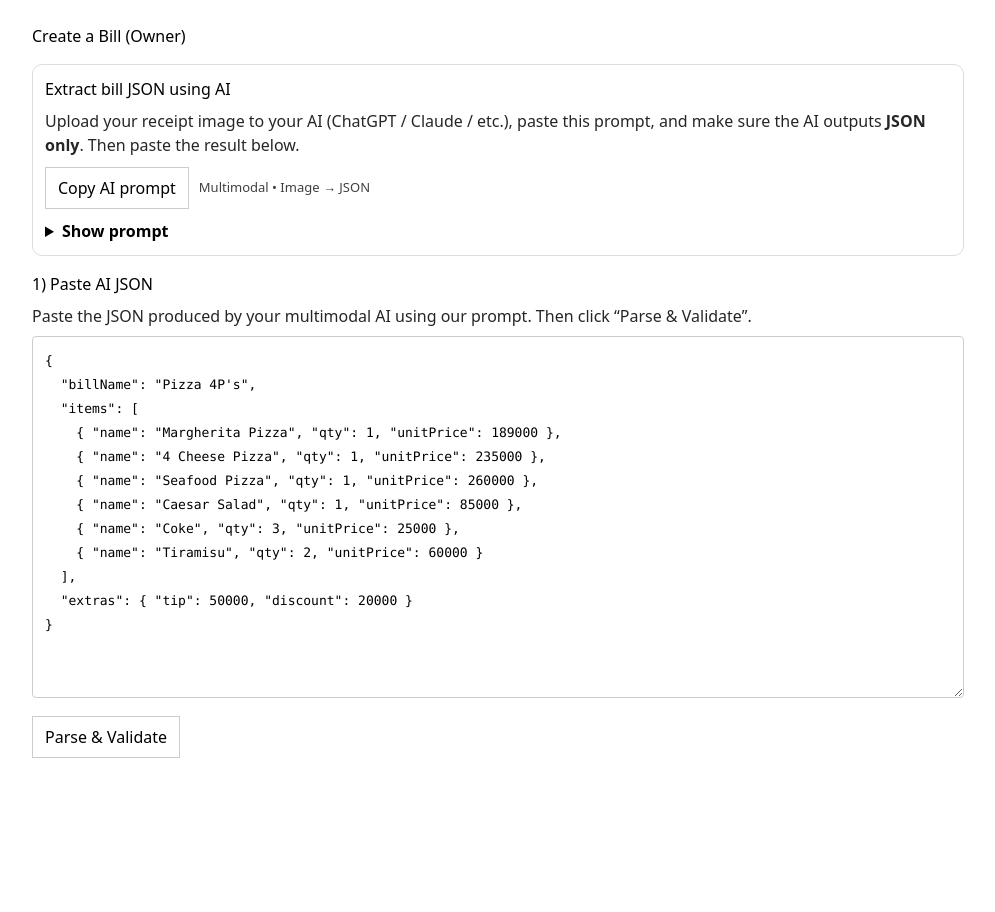
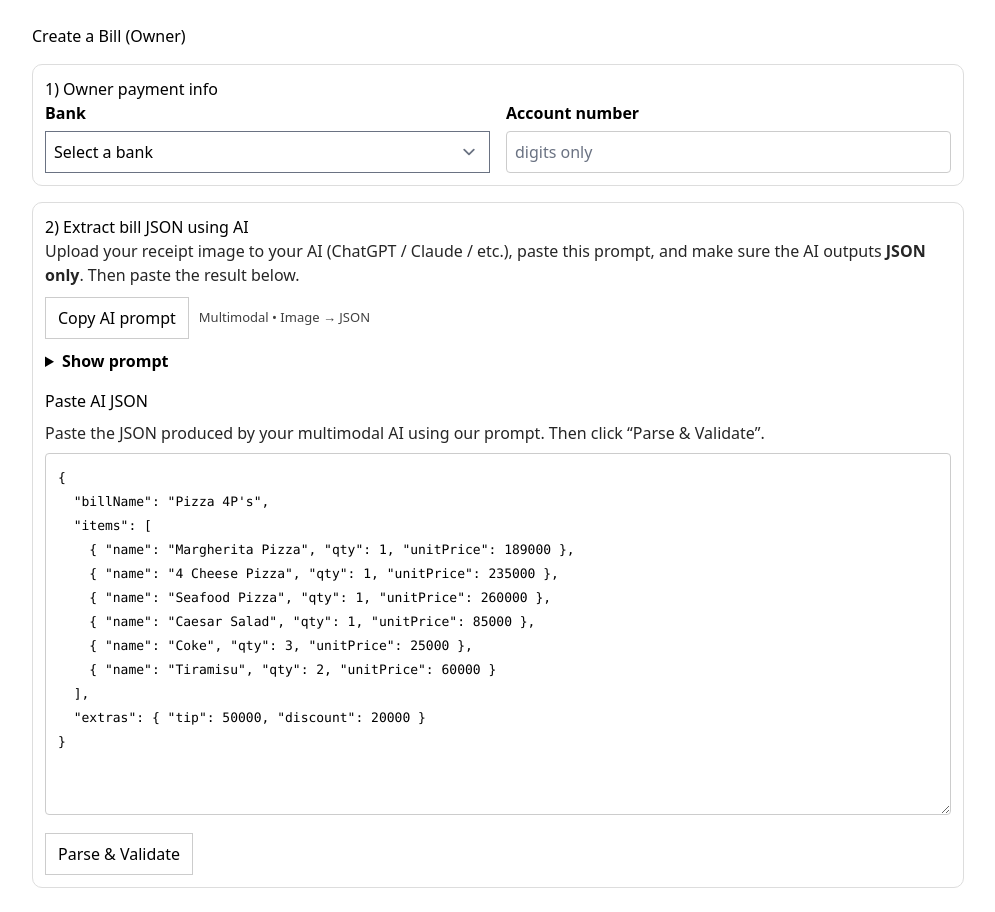
Before and after one commit to trchopan/bill-splitter, a SvelteKit app: page / in a window 1280 px wide. Shown: the whole page, without its empty margins (142-1137 px from the left). Before the commit the page ends 800 px from the top, so only its background shows below. Built offline with nearby package versions, Linux system fonts and the light colour scheme.

Commit message:
Rearrange the creating steps

```diff
--- a/eslint.config.js
+++ b/eslint.config.js
@@ -25,6 +25,7 @@ export default defineConfig(
             // see: https://typescript-eslint.io/troubleshooting/faqs/eslint/#i-get-errors-from-the-no-undef-rule-about-global-variables-not-being-defined-even-though-there-are-no-typescript-errors
             'no-undef': 'off',
             '@typescript-eslint/no-explicit-any': 'off',
+            'svelte/no-navigation-without-resolve': 'off',
         },
     },
     {
--- a/src/routes/+page.svelte
+++ b/src/routes/+page.svelte
@@ -1,11 +1,7 @@
 <script lang="ts">
     import type {AiBillInput, SharedBillPayload} from '$lib/bill/types';
     import {validateAiBill} from '$lib/bill/validate';
-    import {
-        buildSharedBillPayload,
-        computeItemsTotal,
-        toIntVnd,
-    } from '$lib/bill/utils';
+    import {buildSharedBillPayload, computeItemsTotal, toIntVnd} from '$lib/bill/utils';
     import {encodeForUrl} from '$lib/bill/codec';
     import {BANKS} from '$lib/emvcode/EMVCodeUtil';
     import type {PageData} from './$types';
@@ -72,7 +68,7 @@
 
         parsed = res.value;
         if (!parsed.extras) {
-            parsed.extras = { tax: 0, tip: 0, discount: 0 };
+            parsed.extras = {tax: 0, tip: 0, discount: 0};
         }
     }
 
@@ -180,7 +176,71 @@ Now extract the receipt into the JSON format exactly.`;
     <h1>Create a Bill (Owner)</h1>
 
     <section style="margin-top: 16px; padding: 12px; border: 1px solid #ddd; border-radius: 10px;">
-        <h2 style="margin: 0 0 8px 0;">Extract bill JSON using AI</h2>
+        <h2>1) Owner payment info</h2>
+
+        <div style="display: grid; grid-template-columns: 1fr 1fr; gap: 16px;">
+            <div>
+                <label style="display:block; font-weight: 600; margin-bottom: 6px;"> Bank </label>
+
+                <select bind:value={ownerBank} style="width: 100%; padding: 8px;">
+                    <option value="" disabled selected> Select a bank </option>
+
+                    {#each BANKS as bank (bank)}
+                        <option value={bank.code}>
+                            {bank.shortName} ({bank.code})
+                        </option>
+                    {/each}
+                </select>
+
+                {#if ownerBank}
+                    <div style="margin-top: 6px; font-size: 13px; opacity: 0.8;">
+                        {BANKS.find(b => b.code === ownerBank)?.name}
+                    </div>
+                {/if}
+            </div>
+
+            <div>
+                <label style="display:block; font-weight: 600; margin-bottom: 6px;">
+                    Account number
+                </label>
+                <input
+                    bind:value={ownerAccountNumber}
+                    placeholder="digits only"
+                    style="width: 100%; padding: 8px;"
+                />
+            </div>
+        </div>
+
+        {#if ownerBank.trim() && ownerAccountNumber.replace(/\s+/g, '').length}
+            <details style="margin-top: 10px;">
+                <summary style="cursor: pointer; font-weight: 600;">Bookmark this setup</summary>
+                <div
+                    style="margin-top: 10px; padding: 10px; border: 1px solid #ddd; border-radius: 8px; background: #fafafa;"
+                >
+                    <div style="opacity: 0.85; margin-bottom: 8px;">
+                        Save this link so next time your bank info is pre-filled.
+                    </div>
+
+                    {#key ownerBank + ownerAccountNumber}
+                        <input readonly value={bookmarkUrl} style="width: 100%; padding: 8px;" />
+                    {/key}
+
+                    <div style="margin-top: 8px; display:flex; gap: 8px; flex-wrap: wrap;">
+                        <button
+                            on:click={() => {
+                                navigator.clipboard.writeText(bookmarkUrl);
+                            }}
+                        >
+                            Copy bookmark link
+                        </button>
+                    </div>
+                </div>
+            </details>
+        {/if}
+    </section>
+
+    <section style="margin-top: 16px; padding: 12px; border: 1px solid #ddd; border-radius: 10px;">
+        <h2>2) Extract bill JSON using AI</h2>
 
         <p style="margin: 0; opacity: 0.85;">
             Upload your receipt image to your AI (ChatGPT / Claude / etc.), paste this prompt, and
@@ -200,10 +260,9 @@ Now extract the receipt into the JSON format exactly.`;
             <pre
                 style="margin-top: 10px; padding: 12px; background:#f7f7f7; border-radius: 8px; white-space: pre-wrap;">{AI_PROMPT}</pre>
         </details>
-    </section>
 
-    <section style="margin-top: 16px;">
-        <h2>1) Paste AI JSON</h2>
+        <h2 style="margin: 16px 0 8px 0;">Paste AI JSON</h2>
+
         <p style="margin: 8px 0; opacity: 0.85;">
             Paste the JSON produced by your multimodal AI using our prompt. Then click “Parse &
             Validate”.
@@ -237,7 +296,9 @@ Now extract the receipt into the JSON format exactly.`;
     </section>
 
     {#if parsed}
-        <section style="margin-top: 24px;">
+        <section
+            style="margin-top: 16px; padding: 12px; border: 1px solid #ddd; border-radius: 10px;"
+        >
             <h2>2) Review</h2>
 
             <div style="display: grid; grid-template-columns: 1fr 1fr; gap: 16px;">
@@ -331,75 +392,6 @@ Now extract the receipt into the JSON format exactly.`;
         </section>
 
         <section style="margin-top: 24px;">
-            <h2>3) Owner payment info</h2>
-
-            <div style="display: grid; grid-template-columns: 1fr 1fr; gap: 16px;">
-                <div>
-                    <label style="display:block; font-weight: 600; margin-bottom: 6px;">
-                        Bank
-                    </label>
-
-                    <select bind:value={ownerBank} style="width: 100%; padding: 8px;">
-                        <option value="" disabled selected> Select a bank </option>
-
-                        {#each BANKS as bank (bank)}
-                            <option value={bank.code}>
-                                {bank.shortName} ({bank.code})
-                            </option>
-                        {/each}
-                    </select>
-
-                    {#if ownerBank}
-                        <div style="margin-top: 6px; font-size: 13px; opacity: 0.8;">
-                            {BANKS.find(b => b.code === ownerBank)?.name}
-                        </div>
-                    {/if}
-                </div>
-
-                <div>
-                    <label style="display:block; font-weight: 600; margin-bottom: 6px;">
-                        Account number
-                    </label>
-                    <input
-                        bind:value={ownerAccountNumber}
-                        placeholder="digits only"
-                        style="width: 100%; padding: 8px;"
-                    />
-                </div>
-            </div>
-
-            {#if ownerBank.trim() && ownerAccountNumber.replace(/\s+/g, '').length}
-                <details style="margin-top: 10px;">
-                    <summary style="cursor: pointer; font-weight: 600;">Bookmark this setup</summary
-                    >
-                    <div
-                        style="margin-top: 10px; padding: 10px; border: 1px solid #ddd; border-radius: 8px; background: #fafafa;"
-                    >
-                        <div style="opacity: 0.85; margin-bottom: 8px;">
-                            Save this link so next time your bank info is pre-filled.
-                        </div>
-
-                        {#key ownerBank + ownerAccountNumber}
-                            <input
-                                readonly
-                                value={bookmarkUrl}
-                                style="width: 100%; padding: 8px;"
-                            />
-                        {/key}
-
-                        <div style="margin-top: 8px; display:flex; gap: 8px; flex-wrap: wrap;">
-                            <button
-                                on:click={() => {
-                                    navigator.clipboard.writeText(bookmarkUrl);
-                                }}
-                            >
-                                Copy bookmark link
-                            </button>
-                        </div>
-                    </div>
-                </details>
-            {/if}
-
             <div style="display: flex; gap: 12px; align-items: center; margin-top: 12px;">
                 <button on:click={onGenerateLink} disabled={!canGenerate}>
                     Generate share link
```
